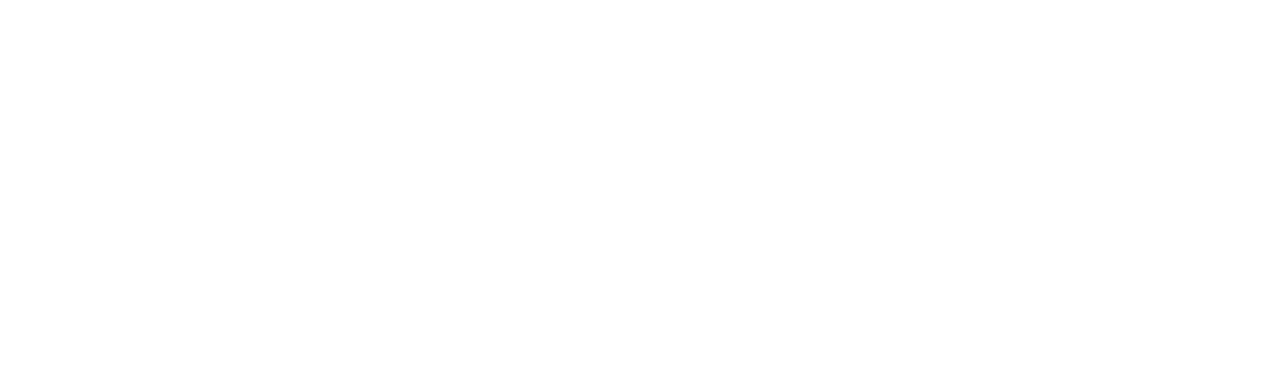
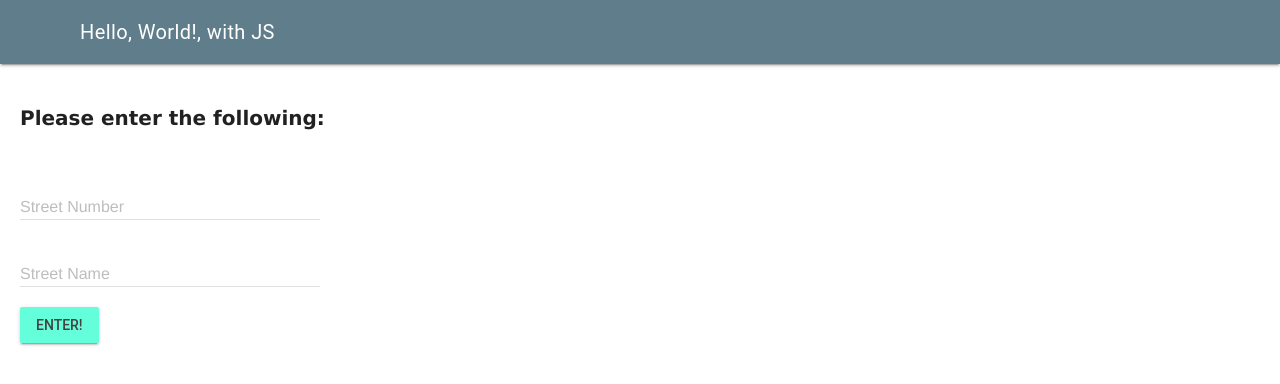
Before and after one commit to Kenny-Le-281/ICS20-Unit2-03-JS, a plain HTML site: page index.html in a window 1280 px wide. Drawn offline with nearby package versions, Linux system fonts and the light colour scheme.

Commit message:
added buttons

```diff
--- /dev/null
+++ b/css/style.css
@@ -0,0 +1,22 @@
+/* Created by: Kenny Le
+ * Created on: Mar 2022
+ * This CSS file defines the style for index.html ICS20-Unit2-03-JS
+*/
+
+.mdl-layout__content {
+  padding-left: 15pt;
+  padding-right: 15pt;
+  padding-top: 15pt;
+}
+
+p {
+  color: black;
+  font-family: Helvetica, Arial, sans-serif;
+  font-size: 1.5rem;
+}
+
+h3 {
+  font: 15pt Verdana, Geneva, Arial, Helvetica, sans-serif;
+  font-weight: bold;
+  line-height: 16pt;
+}
--- a/index.html
+++ b/index.html
@@ -1,20 +1,56 @@
 <!DOCTYPE html>
-<!-- ICS20-UnitX-YY-HTML-->
+<!-- ICS20-Unit2-03-JS-->
 <html lang="en-ca">
   <head>
     <meta charset="utf-8"
-    <meta name="description" content="XXX">
+    <meta name="description" content="User Input, with JavaScript">
     <meta name="keywords" content="mths, ics2o">
     <meta name="author" content="Kenny Le">
     <meta name="viewport" content="width=device-width, initial-scale=1.0">
-    <link rel="stylesheet" href="https://fonts.googleapis.com/icon?family=Material+Icons">
-    <link rel="stylesheet" href="https://code.getmdl.io/1.3.0/material.indigo-pink.min.css">
     <link rel="icon" type="image/png" sizes="32x32" href="favicon-32x32.png">
     <link rel="icon" type="image/png" sizes="16x16" href="favicon-16x16.png">
     <link rel="manifest" href="site.webmanifest">
-    <title>XXX</title>
+    <link rel="stylesheet" href="https://fonts.googleapis.com/icon?family=Material+Icons">
+    <link rel="stylesheet" href="https://code.getmdl.io/1.3.0/material.blue_grey-teal.min.css" />
+    <link rel="stylesheet" href="./css/style.css">
+    <title>User Input, with a JS</title>
   </head>
   <body>
     <script defer src="https://code.getmdl.io/1.3.0/material.min.js"></script>
+    <script src="./js/script.js"></script>
+    <div class = "mdl-layout mdl-js-layout mdl-layout--fixed-header">
+      <header class = "mdl-layout__header">
+        <div class = "mdl-layout__header-row">
+          <span class = "mdl-layout-title">Hello, World!, with JS</span>
+        </div>
+      </header>
+      <main class = "mdl-layout__content">
+        <h3>Please enter the following:</h3>
+        <br>
+        <!-- Numeric Textfield -->
+        <form action="#">
+          <div class="mdl-textfield mdl-js-textfield">
+            <input class="mdl-textfield__input" type="text" pattern="-?[0-9]*(\.[0-9]+)?" id="street-number">
+            <label class="mdl-textfield__label" for="street-number">Street Number</label>
+            <span class="mdl-textfield__error">Input is not a number!</span>
+          </div>
+        </form>
+        <!-- Simple Textfield -->
+        <form action="#">
+          <div class="mdl-textfield mdl-js-textfield">
+            <input class="mdl-textfield__input" type="text" id="street-name">
+            <label class="mdl-textfield__label" for="street-name">Street Name</label>
+          </div>
+        </form>
+        <!-- Raised button with ripple -->
+        <button class="mdl-button mdl-js-button mdl-button--raised mdl-js-ripple-effect mdl-button--accent" onclick="myButtonClicked()">
+          Enter!
+        </button>
+        <!-- basic text -->
+        <br>
+        <br>
+        <div id="hello-world"></div>
+      </main>
+    </div>
   </body>
 </html>
--- /dev/null
+++ b/js/script.js
@@ -0,0 +1,17 @@
+/* Created by: Kenny Le
+ * Created on: Mar 2022
+ * This file contains the JS functions for index.html
+*/
+
+/**
+ * This function gets users street number and name and shows it back to user.
+ */
+function myButtonClicked() {
+  // input
+  const street-number = parseInt(document.getElementById("street-number").value)
+  const street-name = document.getElementById("street-name").value
+
+  // output
+  document.getElementById
+
+}
```
